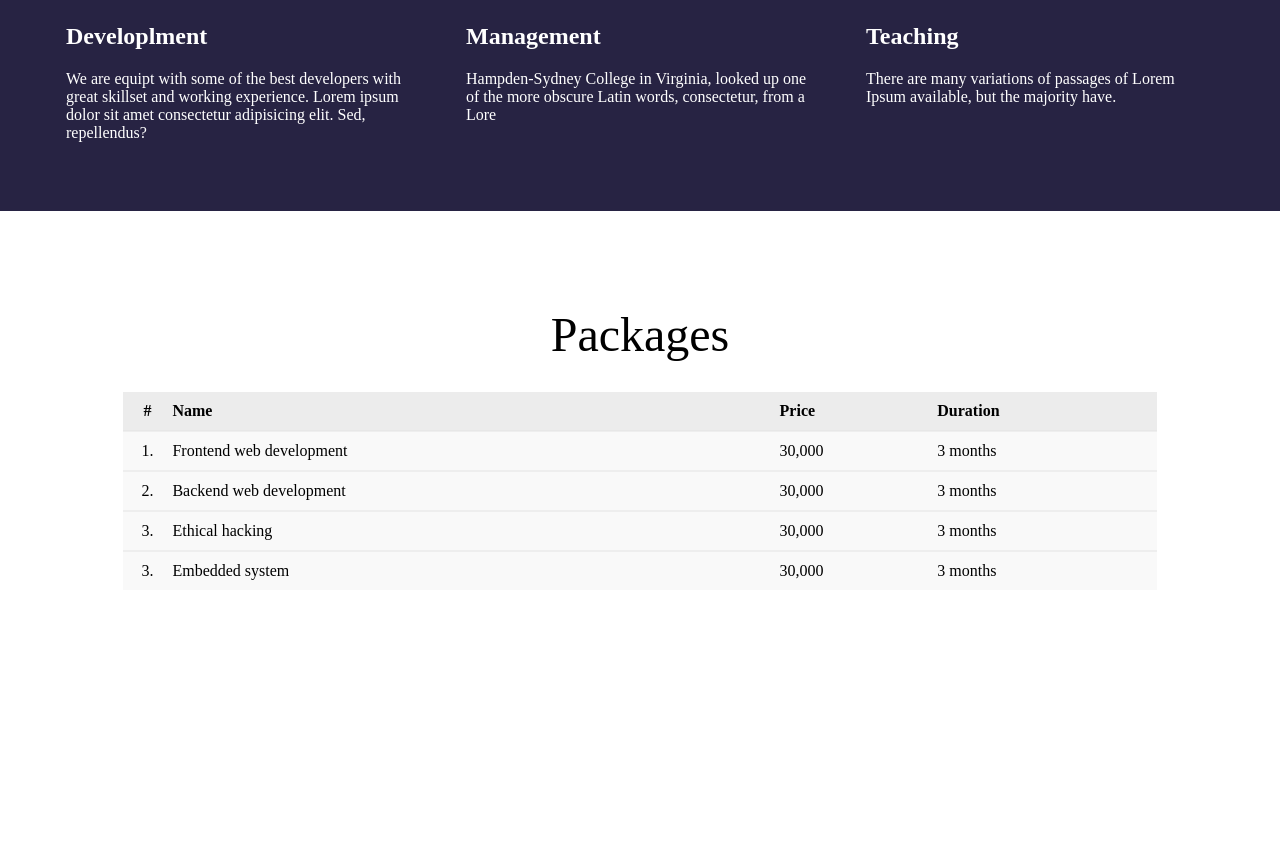
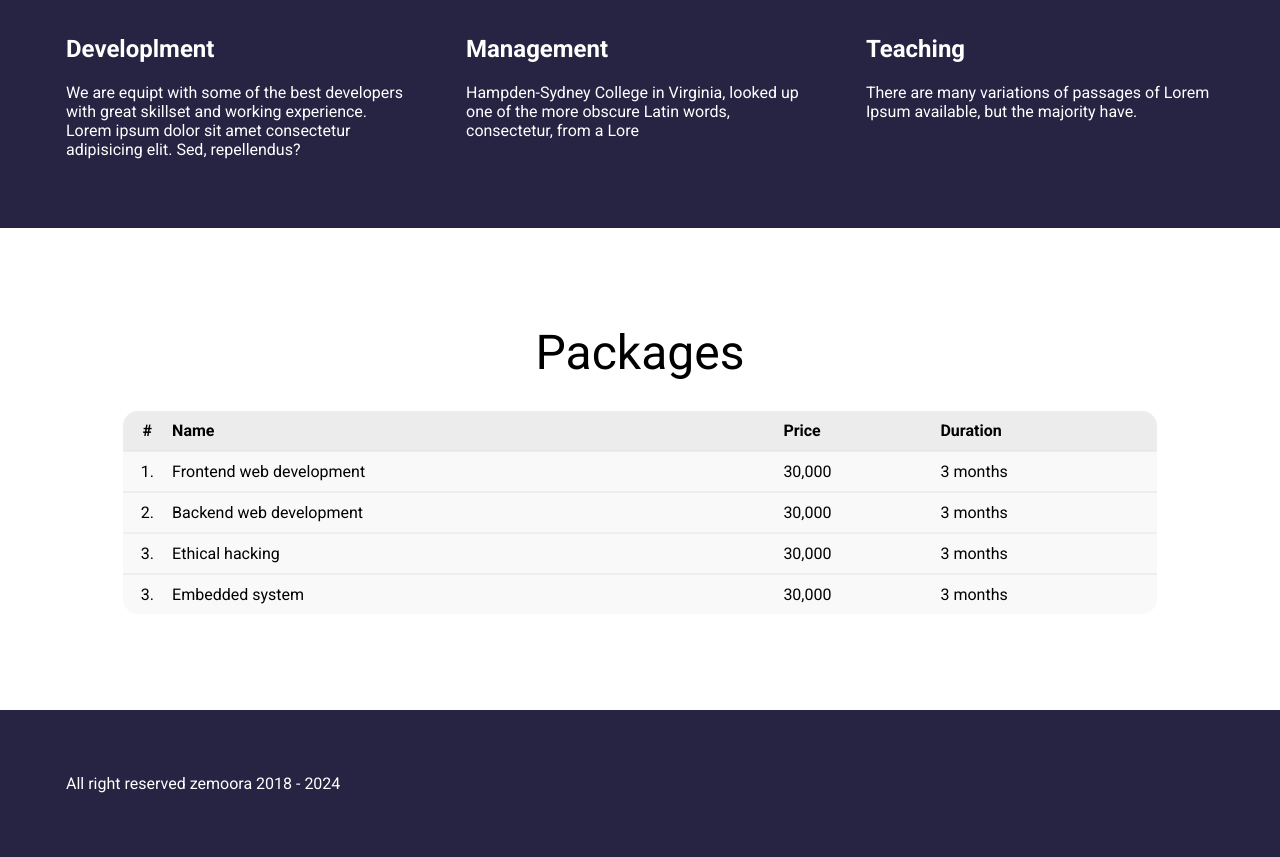
Before and after one commit to zemoora/frontend-project-1-off-batch-a-2024, a plain HTML site: page index.html in a window 1280 px wide. Shown: the part 1375-2232 px from the top of the page. Before the commit the page ends 2061 px from the top, so only its background shows below. Drawn offline with Linux system fonts and the light colour scheme.

Commit message:
add footer

```diff
--- a/assets/css/main.css
+++ b/assets/css/main.css
@@ -1,5 +1,13 @@
+@import url("https://fonts.googleapis.com/css2?family=Roboto:ital,wght@0,100;0,300;0,400;0,500;0,700;0,900;1,100;1,300;1,400;1,500;1,700;1,900&display=swap");
+
+:root {
+	--bg-primary: #272343;
+	--padding-align: 66px;
+}
+
 body {
 	margin: 0;
+	font-family: "Roboto", sans-serif;
 }
 
 .wrapper {
@@ -19,7 +27,7 @@ header {
 	justify-content: space-between;
 	align-items: center;
 	padding-block: 12px;
-	border-bottom: 3px solid #272343;
+	border-bottom: 3px solid var(--bg-primary);
 }
 
 nav ul {
@@ -36,7 +44,7 @@ nav a {
 }
 
 nav .btn {
-	background-color: #272343;
+	background-color: var(--bg-primary);
 	color: #fff;
 	display: flex;
 	justify-content: center;
@@ -80,8 +88,8 @@ nav .btn {
 }
 
 .breakdown {
-	padding: 53px 66px;
-	background-color: #272343;
+	padding: 53px var(--padding-align);
+	background-color: var(--bg-primary);
 	color: #fff;
 	display: flex;
 	justify-content: space-between;
@@ -93,7 +101,7 @@ nav .btn {
 }
 
 .package {
-	padding: 96px 66px;
+	padding: 96px var(--padding-align);
 }
 
 .package h2 {
@@ -105,9 +113,7 @@ nav .btn {
 }
 
 .package table {
-	width: 90%;
-	/* background-color: #000; */
-	margin-inline: auto;
+	width: 100%;
 	border-collapse: collapse;
 	text-align: left;
 }
@@ -132,3 +138,17 @@ nav .btn {
 .package tbody tr {
 	border-top: 2px solid #e5e5e585;
 }
+
+.table-wrapper {
+	width: 90%;
+	/* background-color: #000; */
+	margin-inline: auto;
+	border-radius: 15px;
+	overflow: hidden;
+}
+
+.footer {
+	background-color: var(--bg-primary);
+	color: #fff;
+	padding: 48px 66px;
+}
--- a/index.html
+++ b/index.html
@@ -64,6 +64,7 @@
 
 		<section class="package">
 			<h2>Packages</h2>
+			<div class="table-wrapper">
 				<table>
 					<thead>
 						<tr>
@@ -100,6 +101,11 @@
 						</tr>
 					</tbody>
 				</table>
+			</div>
 		</section>
+
+		<footer class="footer">
+			<p>All right reserved zemoora 2018 - 2024</p>
+		</footer>
 	</body>
 </html>
```
Lines whose indentation alone changed are shown as unchanged.
